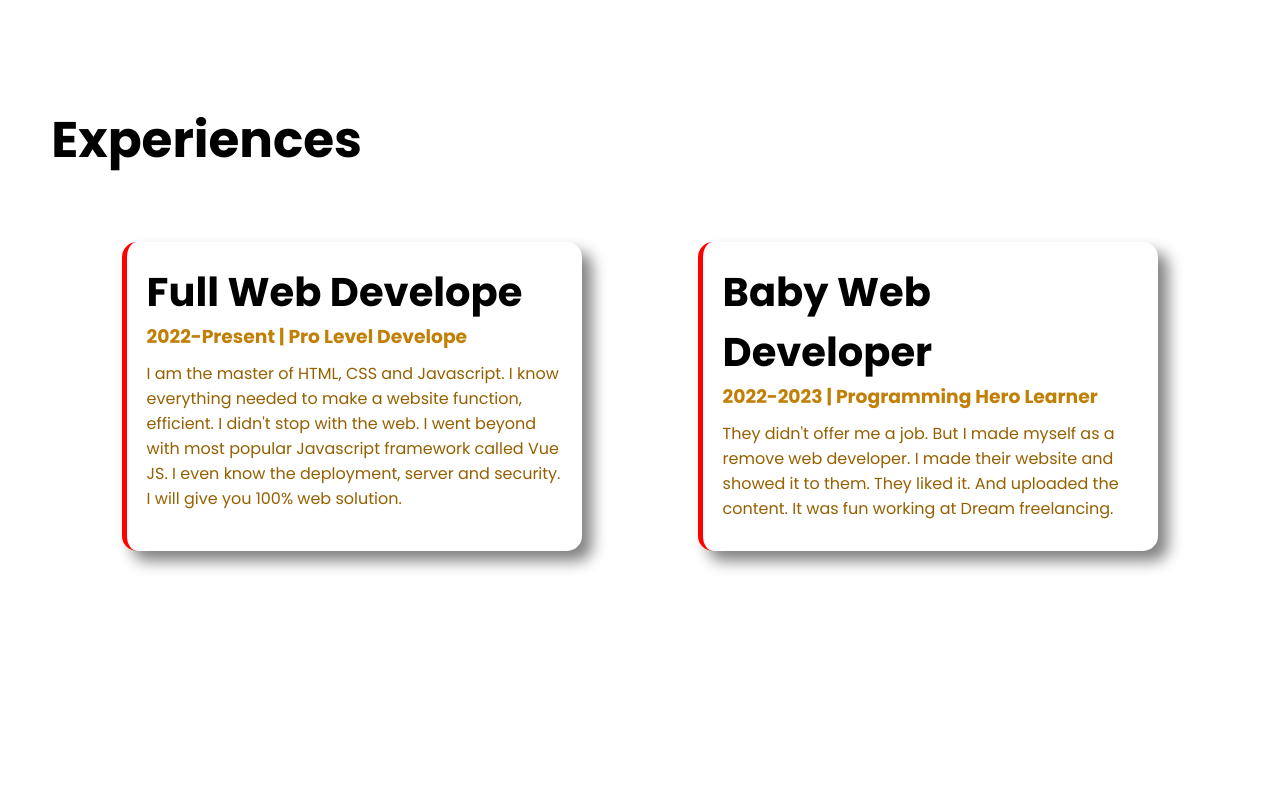
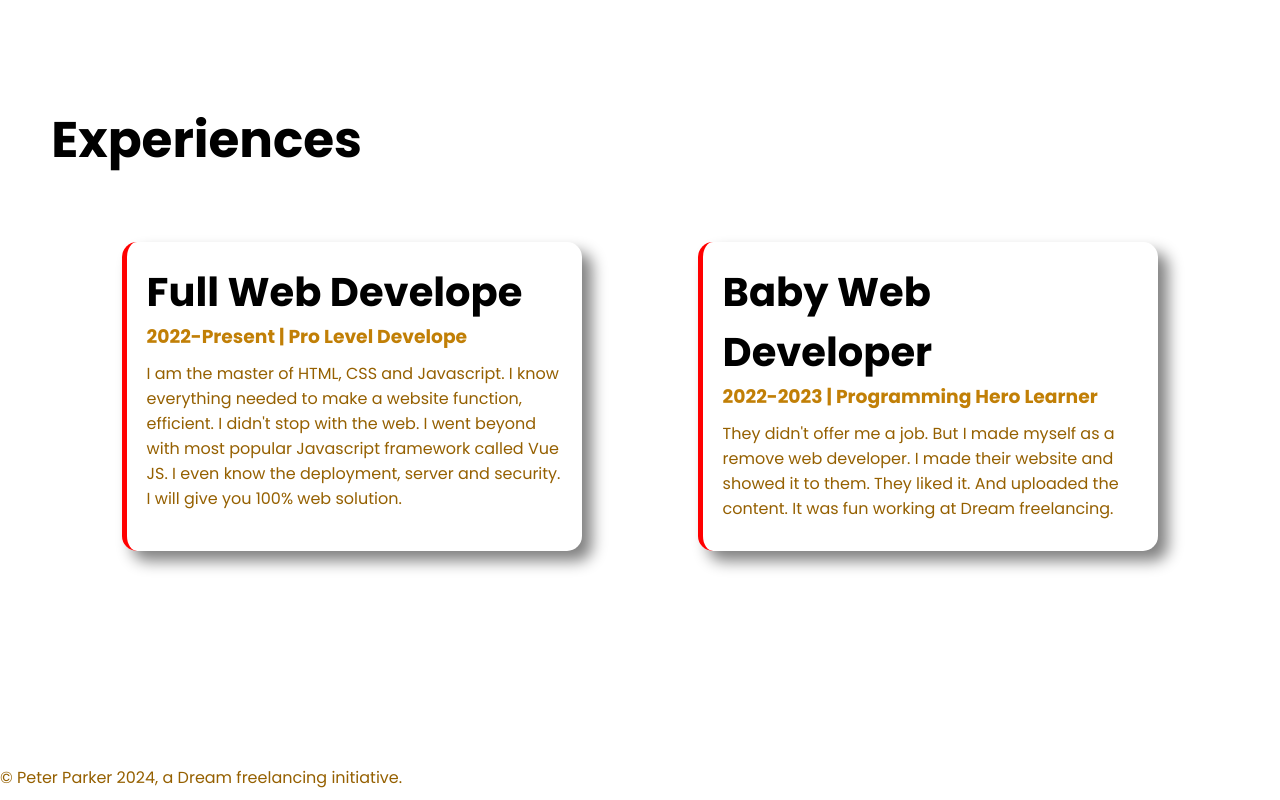
Before and after one commit to dreamfreelancing/sijan-mahmud-firstweb, a plain HTML site: page index.html in a window 1280 px wide. Shown: the part 1274-2074 px from the top of the page. Before the commit the page ends 2039 px from the top, so only its background shows below. Drawn offline with Linux system fonts and the light colour scheme.

Commit message:
add fotter

```diff
--- a/index.html
+++ b/index.html
@@ -53,6 +53,9 @@
             </div>
         </div>
     </section>
+    <footer>
+        <p>© Peter Parker 2024, a Dream freelancing initiative.</p>
+    </footer>
 
 </body>
 </html>
```
